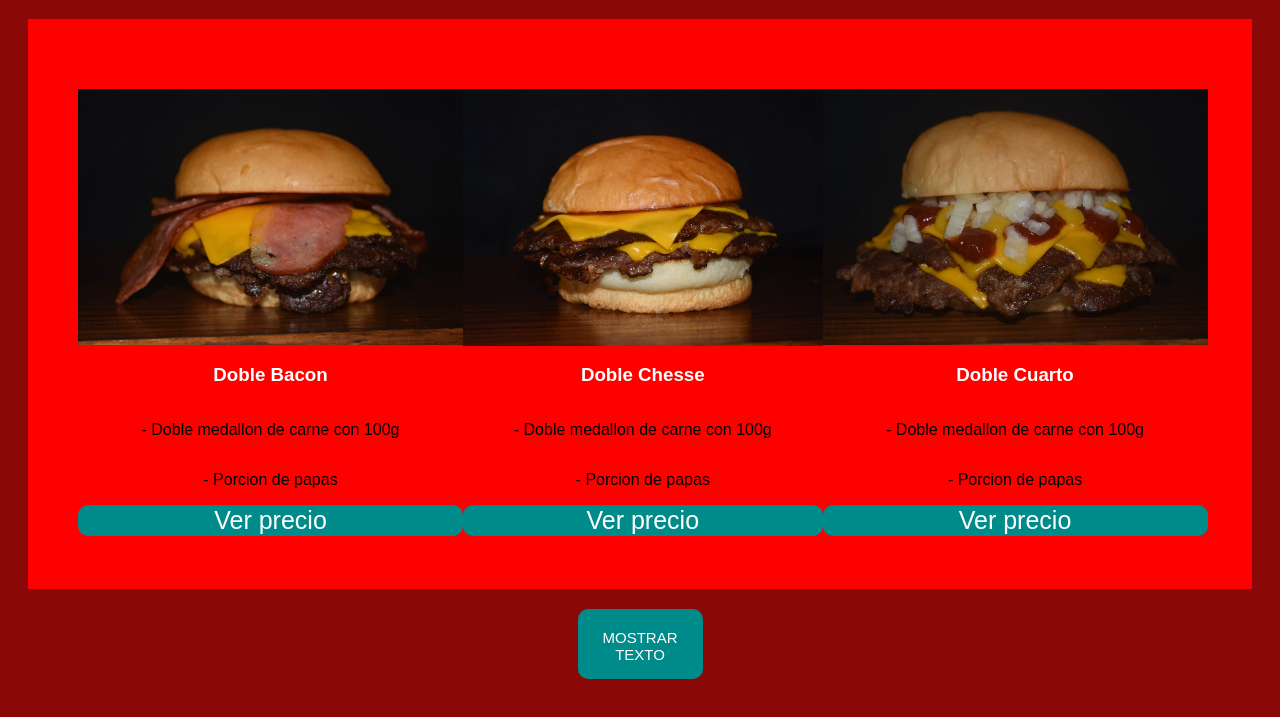
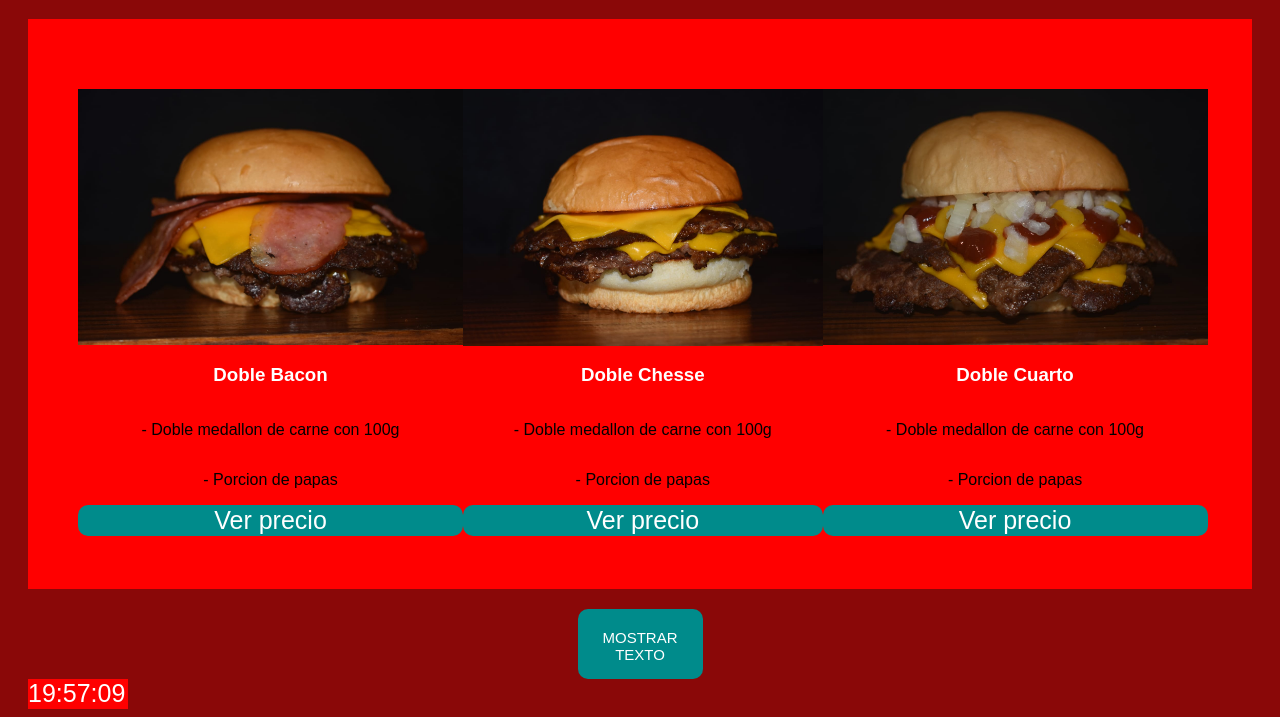
Before and after one commit to julianrubio22/ultimate.js, a plain HTML site: page index.html in a window 1280 px wide. Shown: the part 478-1195 px from the top of the page. Before the commit the page ends 1165 px from the top, so only its background shows below. Drawn offline with Linux system fonts and the light colour scheme.

Commit message:
agregando reloj

```diff
--- a/app.js
+++ b/app.js
@@ -63,6 +63,23 @@ function mostrar(){
     document.getElementById("miParrafo").style.display = "block"
 }
 //---------
+function actualizarReloj() {
+    var fecha = new Date();
+    var horas = fecha.getHours();
+    var minutos = fecha.getMinutes();
+    var segundos = fecha.getSeconds();
+
+    horas = (horas < 10) ? "0" + horas : horas;
+    minutos = (minutos < 10) ? "0" + minutos : minutos;
+    segundos = (segundos < 10) ? "0" + segundos : segundos;
+
+    var horaActual = horas + ":" + minutos + ":" + segundos;
+    document.getElementById("reloj").innerText = horaActual;
+}
+
+setInterval(actualizarReloj, 1000);
+
+actualizarReloj();
 
 //var nombre = prompt('hola, dime tu nombre');
 //alert("ahora estas en la matrix, " + nombre);
--- a/index.html
+++ b/index.html
@@ -46,7 +46,7 @@
     </div>
     <p id="miParrafo"></p>
     <button type="mostrar" id="mostrar">MOSTRAR TEXTO</button>
-
+    <div id="reloj"></div>
     <script src="app.js"></script>
 </body>
 </html>
--- a/style.css
+++ b/style.css
@@ -110,3 +110,13 @@ h3{
 #miParrafo {
     display: none;
 }
+
+#reloj {
+    color: white;
+    text-align: justify;
+    margin-left: 20px;
+    background: red;
+    width: 100px;
+    height: 30px;
+    font-size: 25px;
+}
```
